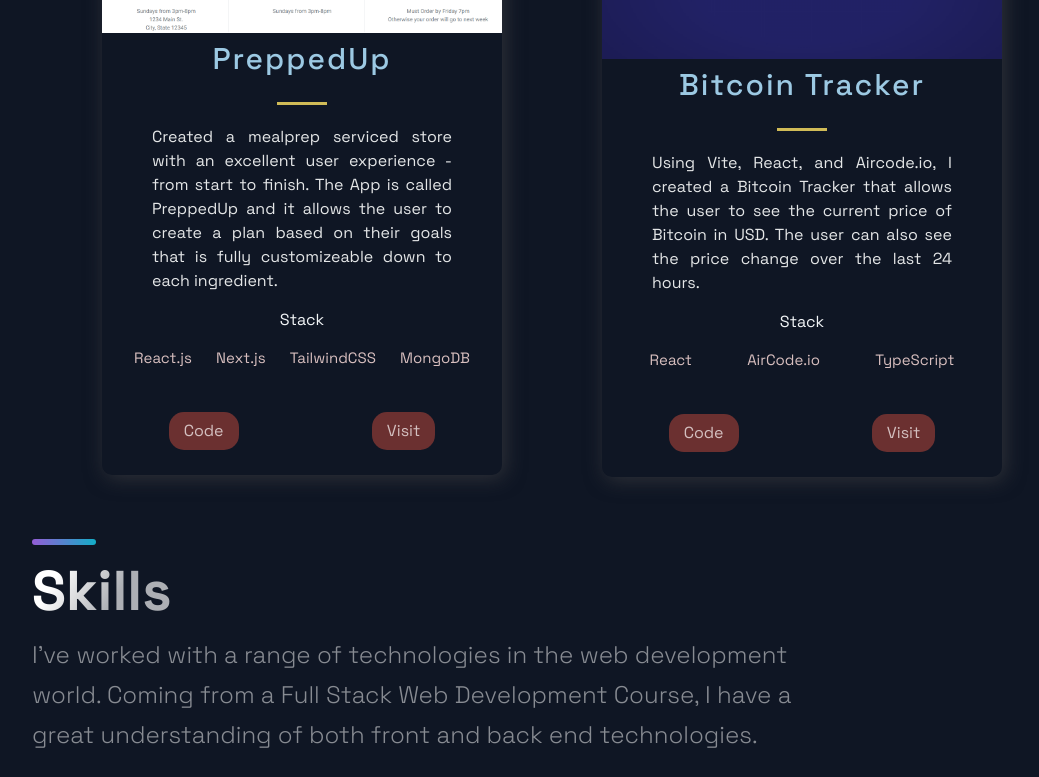
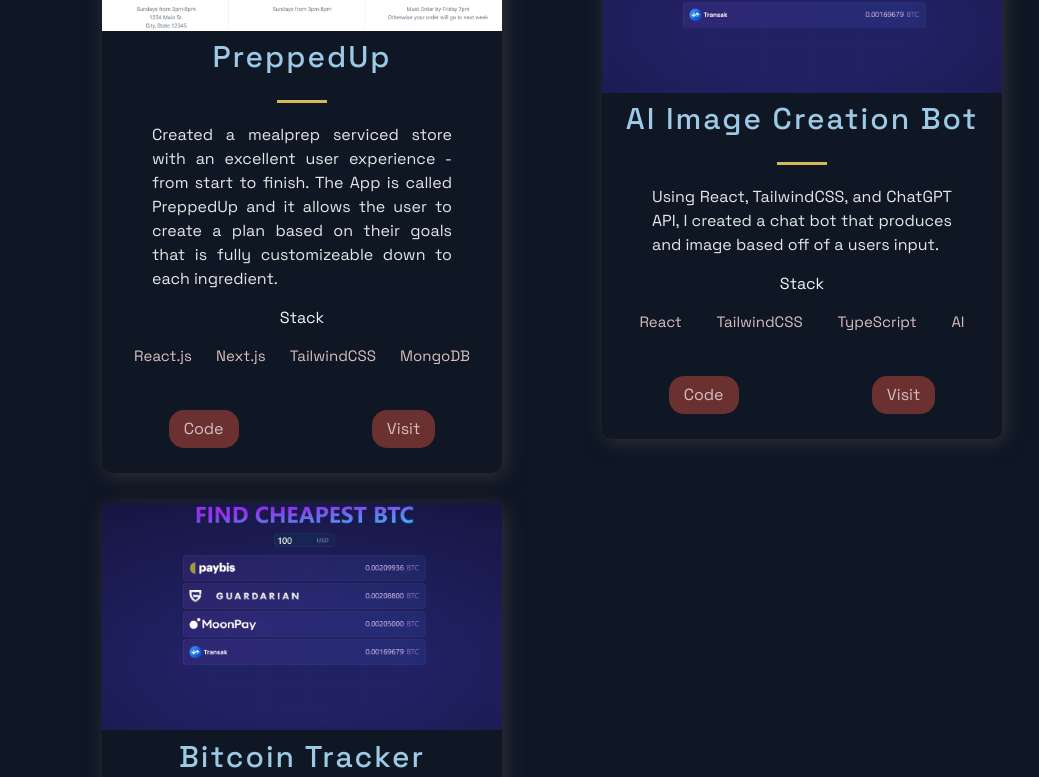
Before and after one commit to ClickAimbot/my_portfolio, a Next.js app: page / in a window 1280 px wide. Shown: the part 1003-1780 px from the top of the page, without its empty margins (88-1127 px from the left). Built offline with nearby package versions, Linux system fonts and the light colour scheme.

Commit message:
added a new project

```diff
--- a/src/constants/constants.js
+++ b/src/constants/constants.js
@@ -9,13 +9,22 @@
     id: 0,
   },
   {
+    title: 'AI Image Creation Bot',
+    description: "Using React, TailwindCSS, and ChatGPT API, I created a chat bot that produces and image based off of a users input.",
+    image: '/images/btcpic.PNG',
+    tags: ['React', 'TailwindCSS', 'TypeScript', 'AI'],
+    source: 'https://github.com/ClickAimbot/ai_image_gen',
+    visit: 'https://getbind.co',
+    id: 1,
+  },
+  {
     title: 'Bitcoin Tracker',
     description: "Using Vite, React, and Aircode.io, I created a Bitcoin Tracker that allows the user to see the current price of Bitcoin in USD. The user can also see the price change over the last 24 hours.",
     image: '/images/btcpic.PNG',
     tags: ['React', 'AirCode.io', 'TypeScript'],
     source: 'https://github.com/ClickAimbot/bitcoin_tracking_app',
     visit: 'https://bitcoin-tracking-app.vercel.app/',
-    id: 1,
+    id: 2,
   },
 ];
 
```
Also changed, not shown: 1 other file (tests, documents, lock files or other folders).
